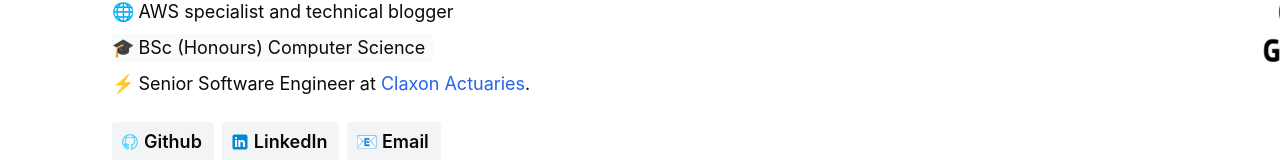
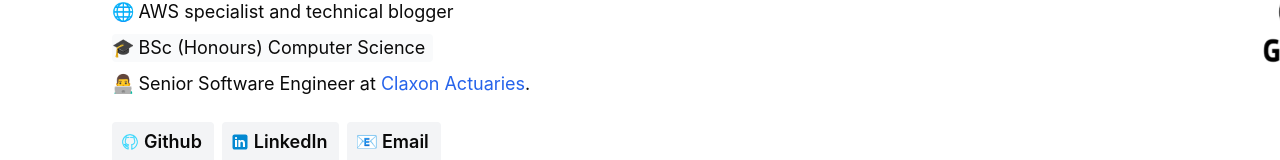
Before and after one commit to judahtc/judahtc.github.io, a React (Vite) app: page / in a window 1280 px wide. Shown: the part 489-649 px from the top of the page. Built offline with nearby package versions, Linux system fonts and the light colour scheme.

Commit message:
refactor: replaced the software engineer emoj

```diff
--- a/src/components/HeroSection.tsx
+++ b/src/components/HeroSection.tsx
@@ -74,7 +74,7 @@ export default function HeroSection() {
                         {" "}
                         <div className="flex space-x-1 items-start">
                             {" "}
-                            <span>⚡</span>
+                            <span>👨‍💻</span>
                             <span>
                                 {" "}
                                 Senior Software Engineer at{" "}
```
